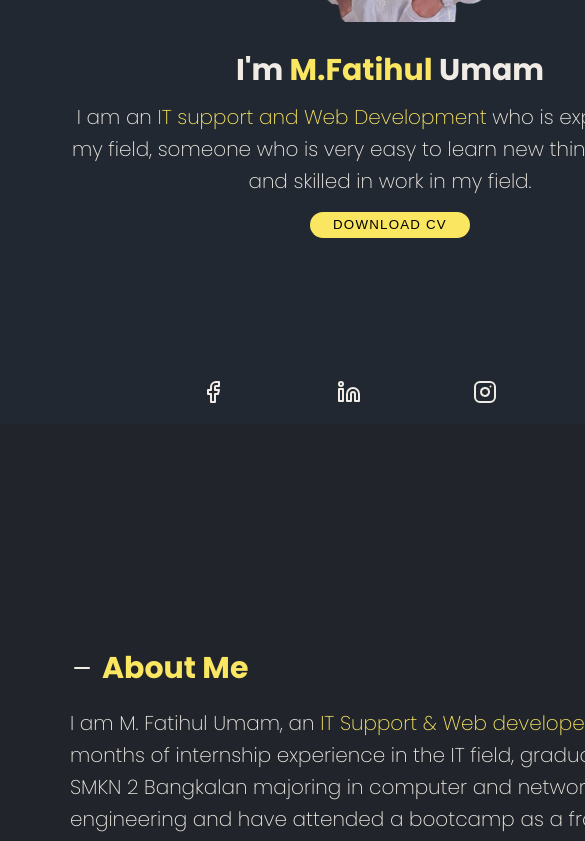
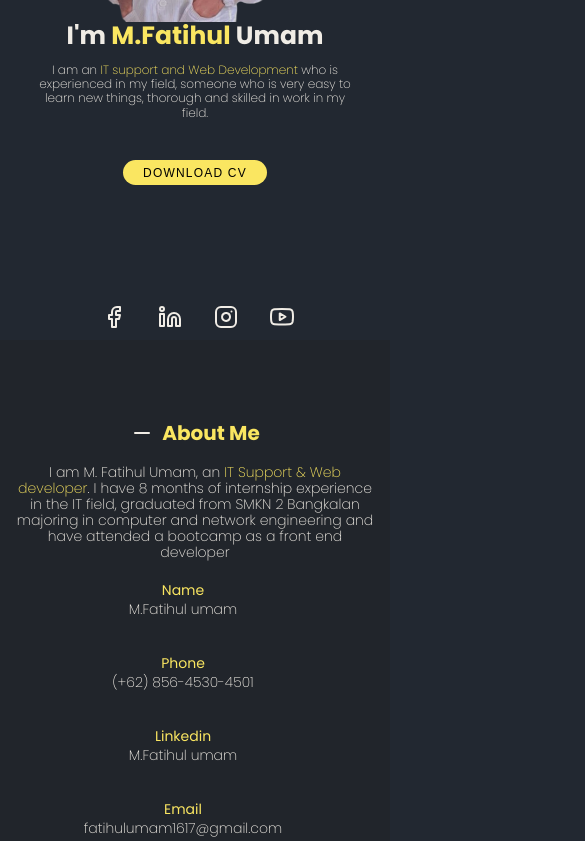
Before and after one commit to umam-cloud/porto, a plain HTML site: page index.html in a window 390 px wide. Shown: the part 420-1261 px from the top of the page, 585 px wide, since content can reach past the window. Drawn offline with nearby package versions, Linux system fonts and the light colour scheme.

Commit message:
Update style.css

```diff
--- a/style.css
+++ b/style.css
@@ -3,7 +3,7 @@
     padding: 0;
     text-decoration: none;
     box-sizing: border-box;
-    color: #F0ECE5;
+    color: hsl(38, 27%, 92%);
     /* border: solid 1px;    */
     scroll-behavior: smooth;
     scrollbar-width: none;
@@ -216,7 +216,7 @@ nav .navbar-content .navbar-nav a:hover{
 .skill .box-skill img{
     width: 240px;
     height: 240px;
-    margin: 0 3rem;
+    margin: 0 3rem 3rem;
     padding: 2rem;
     background-color: #f0ece52b;
     border-radius: 125px;
@@ -298,22 +298,26 @@ footer p {
     }
 
     body{
-        width: 200%;
+        width: 100%;
     }
 
+
+
     nav .navbar-content{
-        padding: 10px 4%;
+        padding: 0 4%;
     }
 
     nav .navbar-content h1{
-        font-size: 30px;
+        font-size: 20px;
     }
+
 
     .navbar-content .navbar-nav{
         display: none;
     }
 
     .Home{
+        height: 90vh;
         flex-direction: column-reverse;
         justify-content: center;
         align-items: center;
@@ -326,12 +330,12 @@ footer p {
 
 
     .Home .Home-Content{
-        font-size: 20px;
+        font-size: 12px;
         display: flex;
         flex-direction: column;
         padding: 1rem;
         align-items: center;
-        margin: 60rem 0 25rem 0;
+        margin: 50rem 0 15rem 0;
     }
 
     .Home .Home-Content .content{
@@ -340,7 +344,7 @@ footer p {
         align-items: center;
     }
     .Home .Home-Content .content h2{
-        font-size: 30px;
+        font-size: 25px;
     }
 
     .Home .Home-Content .Hello{
@@ -349,53 +353,75 @@ footer p {
 
     .Home .Home-Content p{
         text-align: center;
-        line-height: 4rem;
-        max-width: 80rem;
+        max-width: 40rem;
     }
 
     .Home .Home-Content .Home-sosmed{
-        left: 35%;
+        height: fit-content;
+        top: 85%;
+        left: 20%;
     }
 
     .Home .Home-Content .Home-sosmed a{
-        margin: 0 7rem;
+        margin: 0 2rem;
     }
 
     .Home .Home-Content button{
-        width: 20rem;
+        font-size: 12px;
+        margin-top: 5rem;
+        width: 18rem;
     }
 
     .About{
         justify-content: center;
         align-items: center;
+        height: 70vh;
     }
 
     .About img{
         position: absolute;
         top: 5%;
-        left: 35%;
+        right: -4%;
         width: 400px;
         height: 400px;
     }
 
     .About p{
-        line-height: 4rem;
+        line-height: 2rem;
     }
 
     .About .box-data{
-        font-size: 20px;
+        font-size: 14px;
+        text-align: center;
         max-width: 80rem;
     }
     .About .box-data h2{
-        font-size: 30px;
+        width: 100%;
+        justify-content: center;
+        font-size: 20px;
+    }
+    .About .box-data i{
+        display: none;
+    }
+
+    .About .box-data .About-data{
+        display: flex;
+        flex-direction: column;
+        align-items: center;
+        gap: 2rem;
+    }
+
+    .skill{
+        height: 90vh;
     }
 
     .skill h2{
-        font-size: 30px;
+        font-size: 20px;
         margin-bottom: 5rem;
     }
 
     .skill .box-skill{
+        width: 100%;
         padding: 2rem;
         flex-wrap: none;
         height: auto;
@@ -403,13 +429,14 @@ footer p {
     }
 
     .skill .box-skill img{
-        width: 150px ;
-        height: 150px ;
-        margin-bottom: 10rem;
+        width: 100px ;
+        height: 100px ;
+        margin-bottom: 5rem;
     }
 
     .skill .box-skill img:hover{
-        display: none;
+        width: 100px ;
+        height: 100px ;
     }
 
     .project h2{
```
